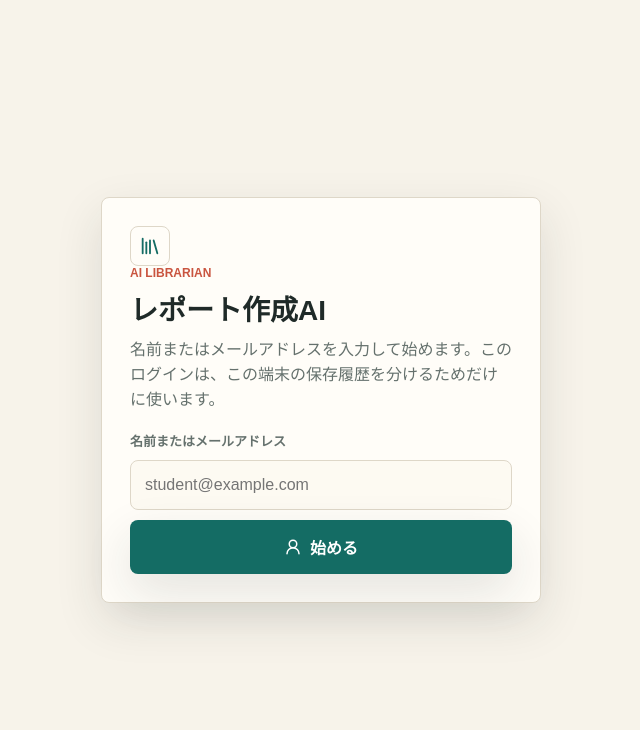
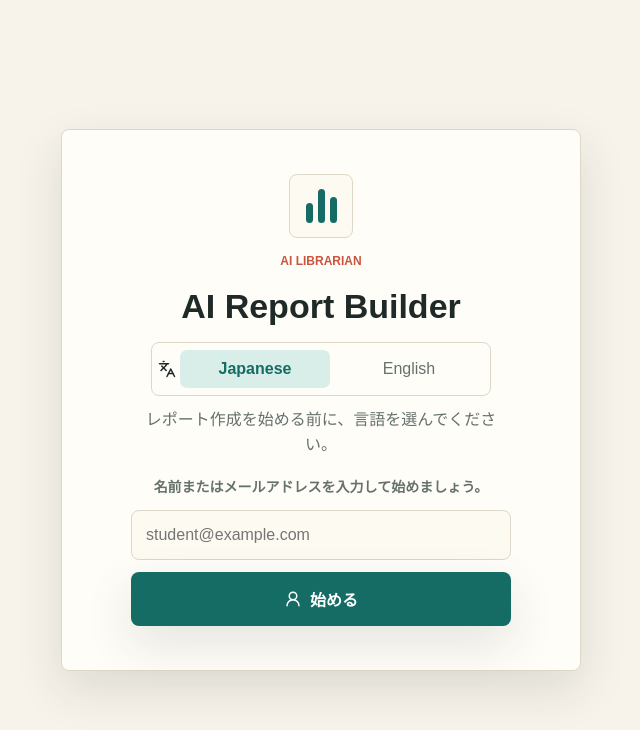
Before and after one commit to shuichi2828/ai-librarian-for-report-, a Next.js app: page / in a window 1280 px wide. Shown: the top 730 px of the page, without its empty margins (319-959 px from the left). Built offline with nearby package versions, Linux system fonts and the light colour scheme.

Commit message:
Add landing start page

```diff
--- a/src/app/globals.css
+++ b/src/app/globals.css
@@ -49,38 +49,90 @@ button {
   min-height: 100vh;
   display: grid;
   place-items: center;
-  padding: 22px;
+  padding: 32px 22px;
 }
 
 .loginPanel {
-  width: min(100%, 440px);
+  width: min(100%, 520px);
   border: 1px solid var(--line);
   border-radius: 8px;
   background: var(--surface);
   box-shadow: var(--shadow);
-  padding: 28px;
+  display: grid;
+  justify-items: center;
+  gap: 16px;
+  padding: 44px 34px;
+  text-align: center;
 }
 
 .loginPanel h1 {
-  margin: 8px 0 10px;
-  font-size: 28px;
+  margin: 0;
+  font-size: 34px;
+  line-height: 1.15;
+}
+
+.appGlyph {
+  width: 64px;
+  height: 64px;
+  border: 1px solid var(--line);
+  border-radius: 8px;
+  background: #fdfaf2;
+  display: grid;
+  grid-template-columns: repeat(3, 7px);
+  align-items: end;
+  justify-content: center;
+  gap: 5px;
+  padding: 14px 0;
+  color: var(--teal);
+}
+
+.appGlyph span {
+  display: block;
+  width: 7px;
+  border-radius: 99px;
+  background: currentColor;
+}
+
+.appGlyph span:nth-child(1) {
+  height: 20px;
+}
+
+.appGlyph span:nth-child(2) {
+  height: 34px;
+}
+
+.appGlyph span:nth-child(3) {
+  height: 26px;
 }
 
 .loginText {
+  max-width: 360px;
+  margin: -4px 0 0;
   color: var(--muted);
   line-height: 1.55;
 }
 
+.loginLanguage {
+  width: min(100%, 340px);
+  justify-content: center;
+}
+
+.loginLanguage .segmented {
+  flex: 1;
+}
+
 .loginForm {
+  width: min(100%, 380px);
   display: grid;
-  gap: 10px;
-  margin-top: 18px;
+  gap: 12px;
+  margin-top: 4px;
 }
 
 .loginForm label {
   color: var(--muted);
-  font-size: 13px;
+  font-size: 14px;
   font-weight: 700;
+  line-height: 1.5;
 }
 
 .loginForm input {
@@ -1244,6 +1296,10 @@ code {
     grid-template-columns: auto repeat(3, 1fr);
   }
 
+  .loginLanguage {
+    grid-template-columns: auto repeat(2, 1fr);
+  }
+
   .selectedChip {
     max-width: 100%;
     margin-left: 0;
--- a/src/app/page.tsx
+++ b/src/app/page.tsx
@@ -117,6 +117,12 @@ const UI_TEXT = {
     languageEn: "英語",
     languageAuto: "自動",
     appTitle: "レポート作成AI",
+    loginTitle: "AI Report Builder",
+    loginIntro: "レポート作成を始める前に、言語を選んでください。",
+    loginNameHelp: "名前またはメールアドレスを入力して始めましょう。",
+    loginNameLabel: "名前またはメールアドレス",
+    loginNamePlaceholder: "student@example.com",
+    loginStart: "始める",
     history: "履歴",
     clearHistory: "履歴を削除",
     emptyHistory: "保存したレポートプランがここに表示されます。",
@@ -212,6 +218,12 @@ const UI_TEXT = {
     languageEn: "English",
     languageAuto: "Auto",
     appTitle: "Report Writing AI",
+    loginTitle: "AI Report Builder",
+    loginIntro: "Choose your language before starting your report.",
+    loginNameHelp: "Enter your name or email address to begin.",
+    loginNameLabel: "Name or email address",
+    loginNamePlaceholder: "student@example.com",
+    loginStart: "Start",
     history: "History",
     clearHistory: "Clear history",
     emptyHistory: "Saved report plans will appear here.",
@@ -1367,19 +1379,29 @@ export default function Home() {
   if (!user) {
     return (
       <main className="loginShell">
-        <section className="loginPanel">
-          <div className="brandMark">
-            <Library size={22} />
+        <section className="loginPanel" aria-labelledby="loginTitle">
+          <div className="appGlyph" aria-hidden="true">
+            <span />
+            <span />
+            <span />
           </div>
           <p className="eyebrow">AI Librarian</p>
-          <h1>レポート作成AI</h1>
-          <p className="loginText">名前またはメールアドレスを入力して始めます。このログインは、この端末の保存履歴を分けるためだけに使います。</p>
+          <h1 id="loginTitle">{text.loginTitle}</h1>
+          <div className="languageControl loginLanguage" aria-label={selectedOutputLanguage === "ja" ? "表示言語" : "Display language"}>
+            <Languages size={18} />
+            {(["ja", "en"] as const).map((language) => (
+              <button className={selectedOutputLanguage === language ? "segmented active" : "segmented"} key={language} onClick={() => setOutputLanguage(language)} type="button">
+                {language === "ja" ? "Japanese" : "English"}
+              </button>
+            ))}
+          </div>
+          <p className="loginText">{text.loginIntro}</p>
           <form className="loginForm" onSubmit={login}>
-            <label htmlFor="loginName">名前またはメールアドレス</label>
-            <input id="loginName" value={loginName} onChange={(event) => setLoginName(event.target.value)} placeholder="student@example.com" autoComplete="email" />
+            <label htmlFor="loginName">{text.loginNameHelp}</label>
+            <input id="loginName" value={loginName} onChange={(event) => setLoginName(event.target.value)} placeholder={text.loginNamePlaceholder} autoComplete="email" aria-label={text.loginNameLabel} />
             <button className="primaryButton" type="submit">
               <UserRound size={18} />
-              始める
+              {text.loginStart}
             </button>
           </form>
         </section>
```
Also changed, not shown: 1 other file (tests, documents, lock files or other folders).
